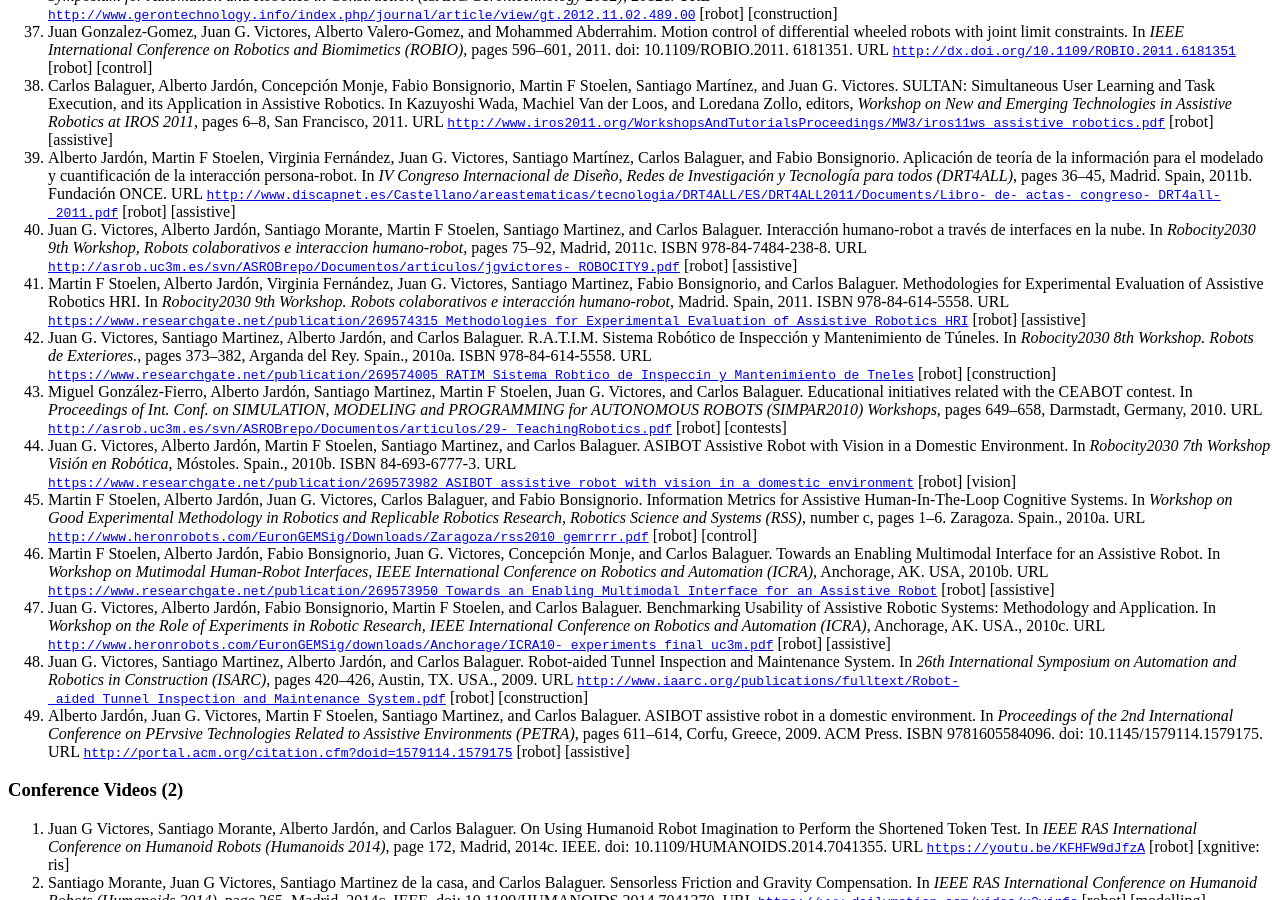
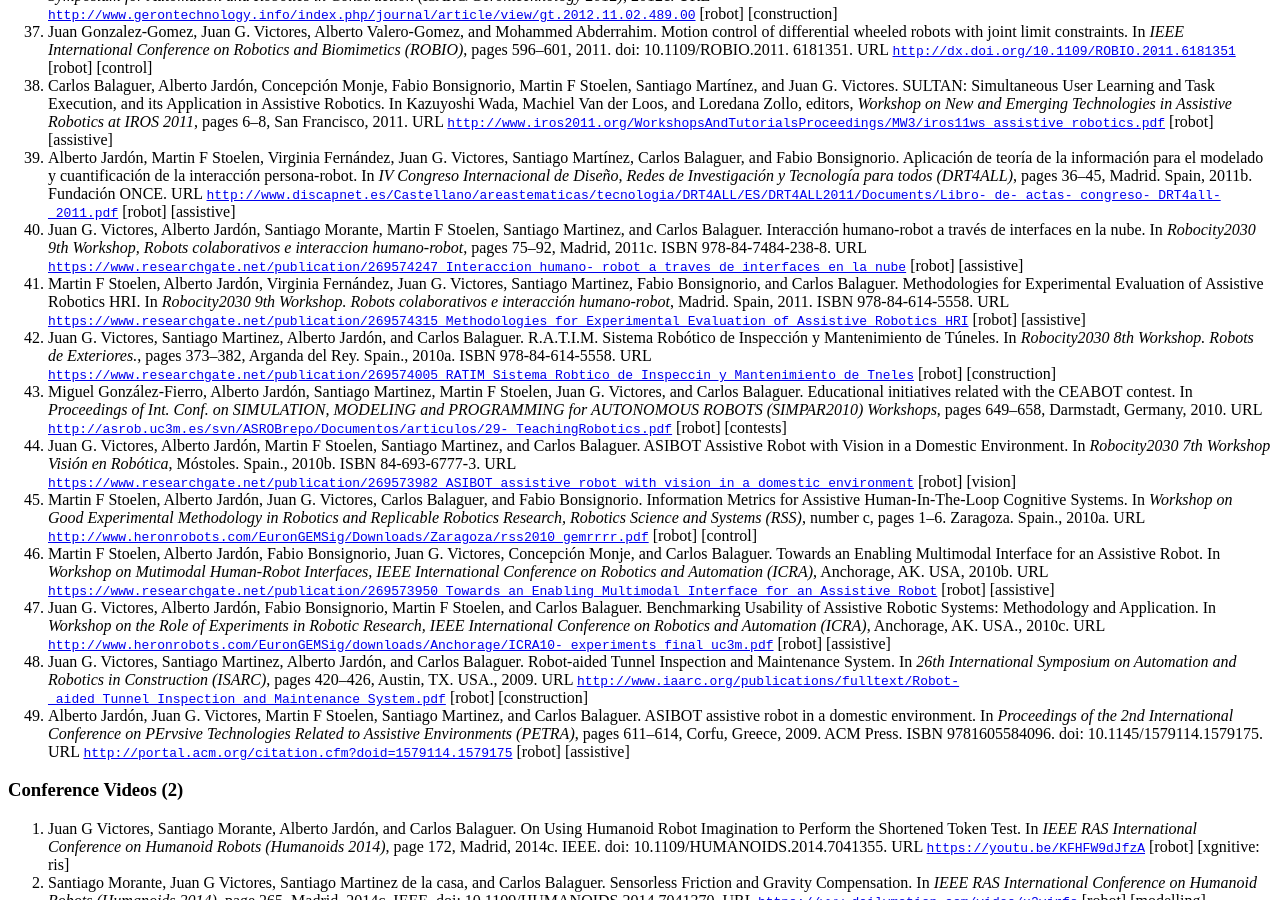
Before and after one commit to jgvictores/jgvictores.github.io, a Jekyll site: the page cv/JuanGVictoresCV.html, which Jekyll copies as it is, in a window 1280 px wide and 900 px high, scrolled down 3239 px. Built offline with Jekyll 4.4.1, drawn with Linux system fonts in a browser that asks for light colours.

Commit message:
update URL

```diff
--- a/cv/JuanGVictoresCV.html
+++ b/cv/JuanGVictoresCV.html
@@ -10,7 +10,7 @@
 <meta name="originator" content="TeX4ht (http://www.cse.ohio-state.edu/~gurari/TeX4ht/)" />
 <!-- xhtml,charset=utf-8,html -->
 <meta name="src" content="JuanGVictoresCV.tex" />
-<meta name="date" content="2020-06-24 11:55:00" />
+<meta name="date" content="2020-06-24 16:02:00" />
 <link rel="stylesheet" type="text/css" href="JuanGVictoresCV.css" />
 </head><body
 >
@@ -797,10 +797,9 @@
 class="pplri9o-">Robocity2030 9th Workshop,</span>
      <span
 class="pplri9o-">Robots colaborativos e interaccion humano-robot</span>, pages 75–92, Madrid, 2011c.  ISBN 978-84-7484-238-8.
-     URL
-     <a
-href="http://asrob.uc3m.es/svn/ASROBrepo/Documentos/articulos/jgvictores-ROBOCITY9.pdf" class="url" ><span
-class="cmtt-10">http://asrob.uc3m.es/svn/ASROBrepo/Documentos/articulos/jgvictores-_ROBOCITY9.pdf</span></a>
+     URL <a
+href="https://www.researchgate.net/publication/269574247_Interaccion_humano-robot_a_traves_de_interfaces_en_la_nube" class="url" ><span
+class="cmtt-10">https://www.researchgate.net/publication/269574247_Interaccion_humano-_robot_a_traves_de_interfaces_en_la_nube</span></a>
      [robot] [assistive]
      </li>
      <li
@@ -823,9 +822,9 @@
      373–382, Arganda del Rey. Spain., 2010a. ISBN 978-84-614-5558. URL <a
 href="https://www.researchgate.net/publication/269574005_RATIM_Sistema_Robtico_de_Inspeccin_y_Mantenimiento_de_Tneles" class="url" ><span
 class="cmtt-10">https://www.researchgate.net/publication/269574005_RATIM_Sistema_Robtico_de_Inspeccin_y_Mantenimiento_de_Tneles</span></a>
+     [robot] [construction]
 
 
-     [robot] [construction]
      </li>
      <li
   class="enumerate" id="x1-4086x43"><a
@@ -913,10 +912,10 @@
      <a
 href="http://portal.acm.org/citation.cfm?doid=1579114.1579175" class="url" ><span
 class="cmtt-10">http://portal.acm.org/citation.cfm?doid=1579114.1579175</span></a> [robot] [assistive]</li></ol>
+<!--l. 147--><p class="noindent" >
+</p>
 
 
-<!--l. 147--><p class="noindent" >
-</p>
 <h3 class="likesectionHead"><a
  id="x1-5000"></a>Conference Videos (2)</h3>
 <!--l. 148--><p class="noindent" >
--- a/cv/victores.bib
+++ b/cv/victores.bib
@@ -944,7 +944,7 @@
 isbn = {978-84-7484-238-8},
 pages = {75--92},
 title = {{Interacci{\'{o}}n humano-robot a trav{\'{e}}s de interfaces en la nube}},
-url = {http://asrob.uc3m.es/svn/ASROBrepo/Documentos/articulos/jgvictores-ROBOCITY9.pdf},
+url = {https://www.researchgate.net/publication/269574247_Interaccion_humano-robot_a_traves_de_interfaces_en_la_nube},
 year = {2011}
 }
 @inproceedings{balaguer2011sultan,
```
Also changed, not shown: 1 other file.
